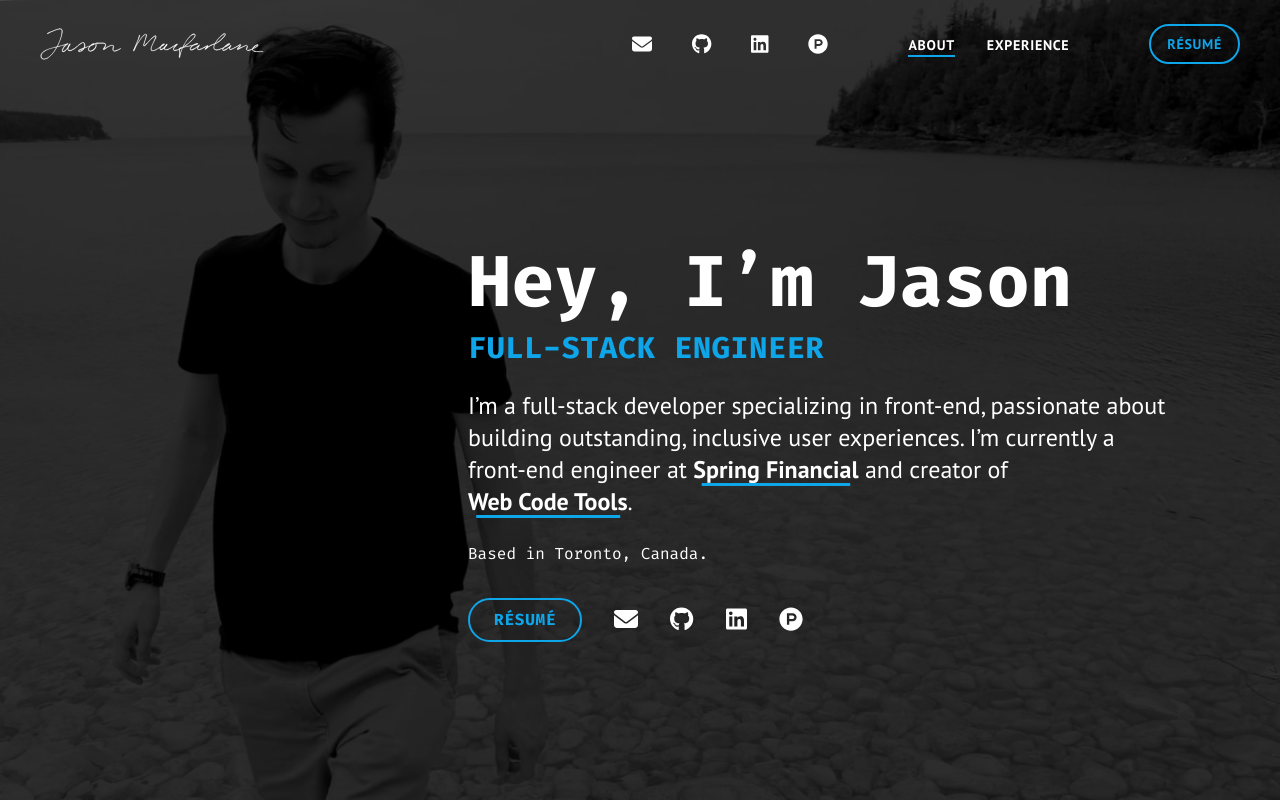
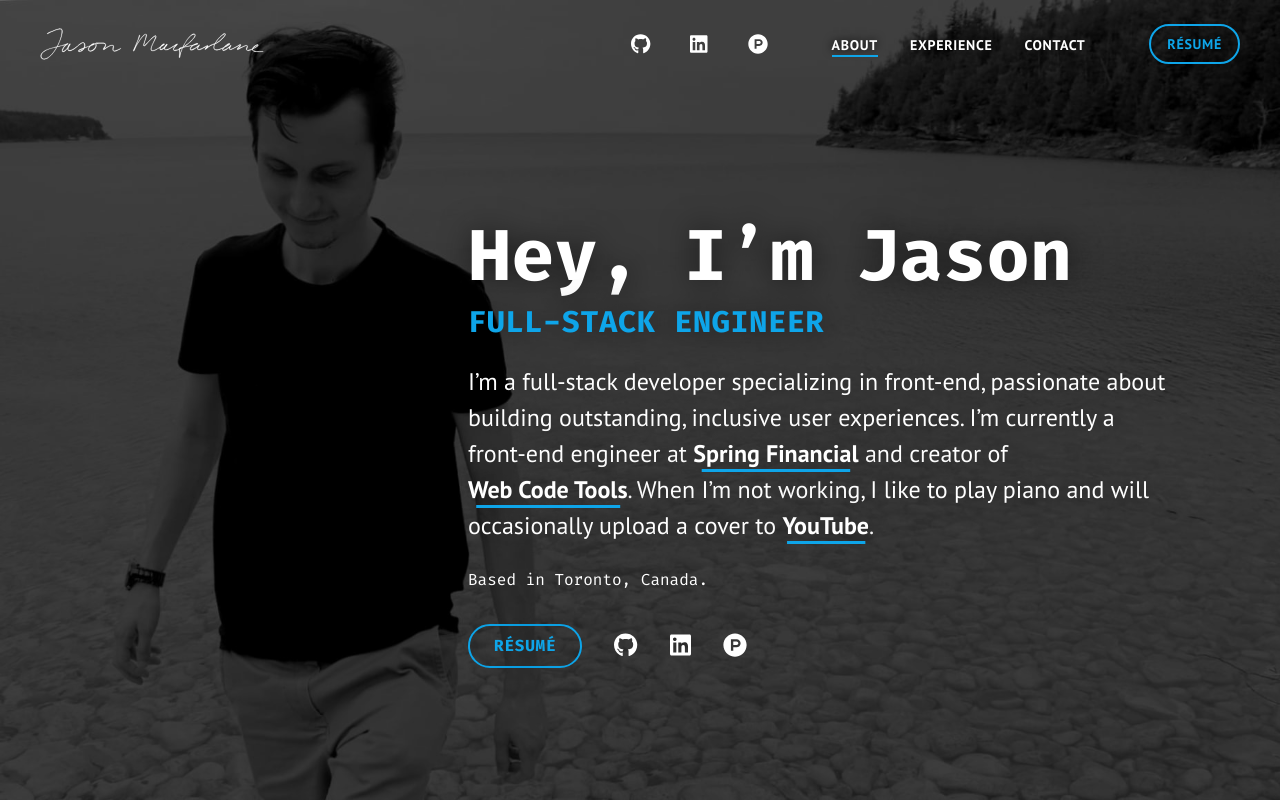
Before and after one commit to JasonMacfarlane/personal-website, a Vue app: page / in a window 1280 px wide. Built offline with nearby package versions, Linux system fonts and the light colour scheme.

Commit message:
Add contact page

```diff
--- a/package.json
+++ b/package.json
@@ -15,6 +15,7 @@
     "@fortawesome/free-regular-svg-icons": "^6.2.0",
     "@fortawesome/free-solid-svg-icons": "^6.2.0",
     "@fortawesome/vue-fontawesome": "^3.0.2",
+    "axios": "^1.1.3",
     "vue": "^3.2.41",
     "vue-router": "^4.1.6"
   },
--- a/src/assets/scss/style.scss
+++ b/src/assets/scss/style.scss
@@ -56,7 +56,7 @@ mark {
 }
 
 .section {
-  @apply pb-20 pt-8;
+  @apply pb-20 pt-8 w-full;
 }
 
 .container {
--- a/src/components/AppIntro.vue
+++ b/src/components/AppIntro.vue
@@ -23,7 +23,12 @@ import SocialLinks from './SocialLinks.vue'
             class="link"
             href="https://webcode.tools"
             target="_blank"
-          >Web Code Tools</a>.
+          >Web Code Tools</a>. When I’m not working, I like to play piano
+          and will occasionally upload a cover to&nbsp;<a
+            class="link"
+            href="https://www.youtube.com/channel/UC17vXvjwdOFymoNEh69sDww"
+            target="_blank"
+          >YouTube</a>.
         </p>
 
         <span class="intro__base">Based in Toronto, Canada.</span>
@@ -61,7 +66,7 @@ import SocialLinks from './SocialLinks.vue'
   }
 
   p {
-    @apply text-2xl;
+    @apply leading-9 text-2xl;
   }
 }
 
@@ -71,7 +76,7 @@ import SocialLinks from './SocialLinks.vue'
   background-image: url('/img/portrait.jpg');
 
   &::after {
-    @apply absolute bg-black bg-opacity-70 h-full left-0 top-[0] w-full;
+    @apply absolute bg-black bg-opacity-60 h-full left-0 top-[0] w-full;
 
     backdrop-filter: grayscale(100%);
     content: '';
@@ -86,6 +91,8 @@ import SocialLinks from './SocialLinks.vue'
 
 .intro__content {
   @apply py-10 z-40;
+
+  text-shadow: 0 0 30px rgba(0,0,0,0.6);
 
   @screen md {
     @apply ml-auto py-20 max-w-[700px] relative w-full;
--- a/src/components/AppTopBar.vue
+++ b/src/components/AppTopBar.vue
@@ -15,6 +15,10 @@ const links = [
   {
     title: 'Experience',
     to: '/experience',
+  },
+  {
+    title: 'Contact',
+    to: '/contact',
   },
 ]
 
@@ -105,6 +109,8 @@ window.onscroll = () => {
 .topbar {
   @apply h-[64px] opacity-0 px-6 py-3 relative sticky top-0 z-50;
 
+  text-shadow: 0 0 10px rgba(0,0,0,1);
+
   animation: topbarIn 1s ease 0s 1 normal forwards;
   transform: translateY(-0.5em);
 
@@ -151,7 +157,7 @@ window.onscroll = () => {
   @apply flex gap-6;
 
   @screen md {
-    @apply gap-20;
+    @apply gap-16;
   }
 }
 
@@ -200,9 +206,9 @@ window.onscroll = () => {
   @apply duration-300 font-bold inline-block px-4 py-2 text-sm tracking-wider uppercase;
   @apply border border-2 border-sky-500 text-sky-500 rounded-full;
 
-    &:hover {
-      @apply bg-gray-900 -translate-y-1;
-    }
+  &:hover {
+    @apply bg-gray-900 -translate-y-1;
+  }
 }
 
 .topbar__hamburger {
--- a/src/components/SocialLinks.vue
+++ b/src/components/SocialLinks.vue
@@ -1,11 +1,5 @@
 <script setup lang="ts">
 const socialLinks = [
-  {
-    title: 'Email me',
-    href: 'mailto:jasonmac5@gmail.com',
-    target: '_self',
-    icon: 'fa-solid fa-envelope',
-  },
   {
     title: 'GitHub',
     href: 'https://github.com/jasonmacfarlane',
--- a/src/main.ts
+++ b/src/main.ts
@@ -25,6 +25,7 @@ import {
 import App from './App.vue'
 
 import About from './pages/About.vue'
+import Contact from './pages/Contact.vue'
 import Experience from './pages/Experience.vue'
 
 library.add(
@@ -50,6 +51,10 @@ const routes = [
     component: About,
   },
   {
+    path: '/contact',
+    component: Contact,
+  },
+  {
     path: '/experience',
     component: Experience,
   },
--- /dev/null
+++ b/src/pages/Contact.vue
@@ -0,0 +1,115 @@
+<script setup lang="ts">
+import { ref } from 'vue'
+import axios from 'axios'
+
+const isSending = ref(false)
+const isFormSubmitted = ref(false)
+const isError = ref(false)
+
+async function onFormSubmit (e: Event) {
+  e.preventDefault()
+
+  const target = e.target as HTMLFormElement
+  const data = new FormData(target)
+
+  try {
+    isSending.value = true
+    await axios({
+      method: target.getAttribute('method') ?? undefined,
+      url: target.action,
+      headers: {
+        Accept: 'application/json',
+      },
+      data,
+    })
+  } catch (err) {
+    isError.value = true
+    console.error(err)
+  }
+
+  isSending.value = false
+  isFormSubmitted.value = true
+}
+</script>
+
+<template>
+  <section class="section">
+    <div class="container">
+      <header class="header">
+        <h1>Contact</h1>
+      </header>
+
+      <form
+        v-if="!isFormSubmitted"
+        class="contact-form"
+        action="https://formspree.io/f/mlevznjn"
+        method="post"
+        @submit="onFormSubmit($event)"
+      >
+        <label for="email">Your email</label>
+        <input id="email" type="email" name="email">
+
+        <label for="subject">Subject</label>
+        <input id="subject" type="text" name="subject">
+
+        <label for="message">Message</label>
+        <textarea id="message" name="message" rows="7" />
+
+        <button type="submit">
+          {{ isSending ? 'Sending...' : 'Send' }}
+        </button>
+      </form>
+
+      <p
+        v-else
+        class="contact-thanks"
+      >
+        <template v-if="!isError">
+          Thanks for getting in touch! You can expect a reply from me soon.
+        </template>
+
+        <template v-else>
+          There was an error submitting the form. Please
+          <a
+            class="link"
+            href="mailto:jasonmac5@gmail.com"
+          >
+            email me
+          </a>
+          directly.
+        </template>
+      </p>
+    </div>
+  </section>
+</template>
+
+<style scoped lang="scss">
+.contact-form {
+  @apply max-w-[600px] w-full;
+
+  label {
+    @apply block font-medium font-mono mb-2 text-sm text-sky-500 uppercase;
+  }
+
+  input,
+  textarea {
+    @apply bg-transparent block border-2 border-gray-600 mb-5 p-3 text-xl w-full;
+
+    &:focus {
+      @apply border-sky-500 outline-none;
+    }
+  }
+
+  button {
+    @apply bg-sky-500 duration-300 font-bold font-mono px-4 py-3 rounded-full text-black tracking-wider uppercase;
+
+    &:hover {
+    @apply -translate-y-1;
+  }
+  }
+}
+
+.contact-thanks {
+  @apply text-2xl;
+}
+</style>
```
Also changed, not shown: 1 other file (tests, documents, lock files or other folders).
